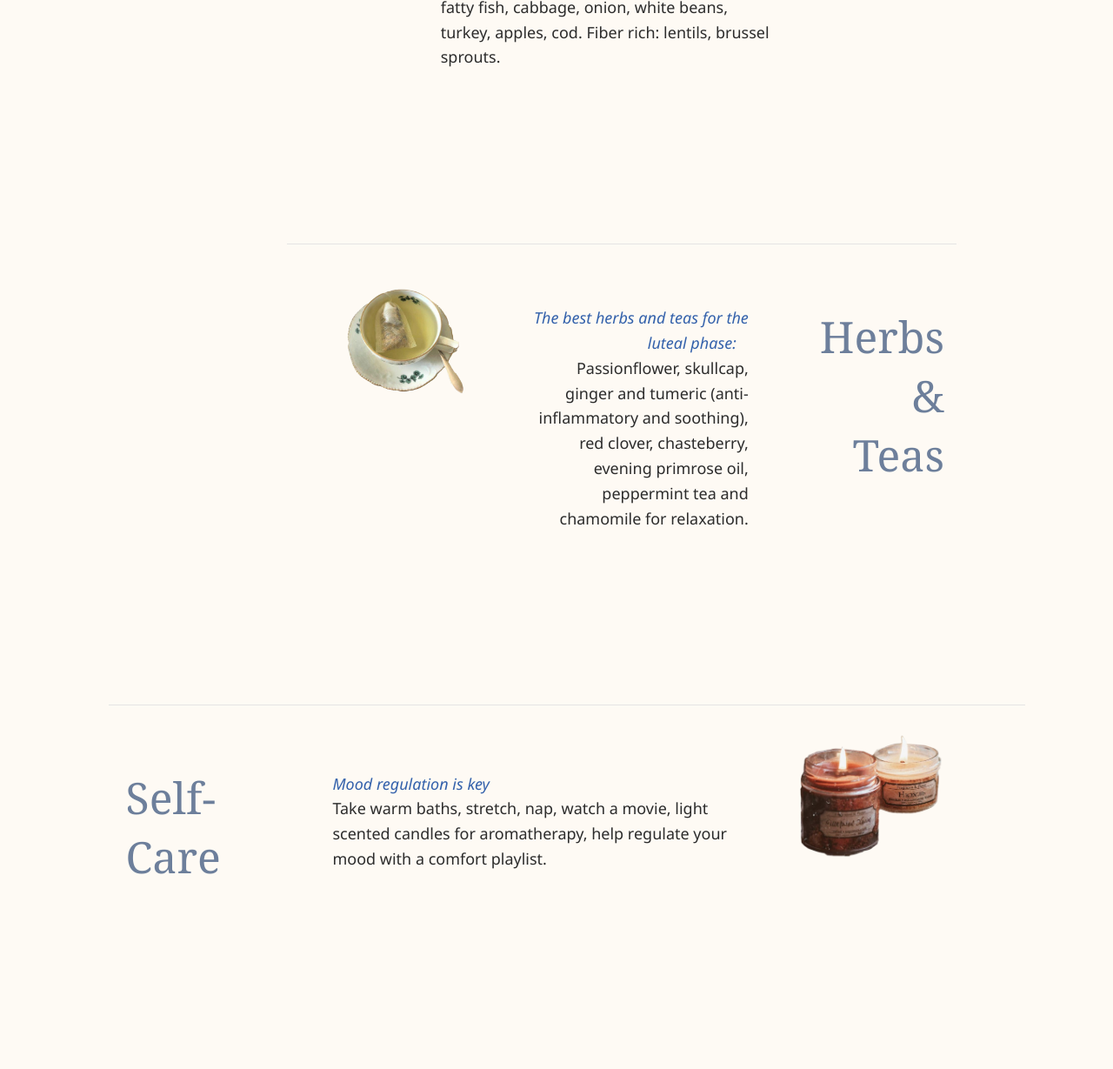
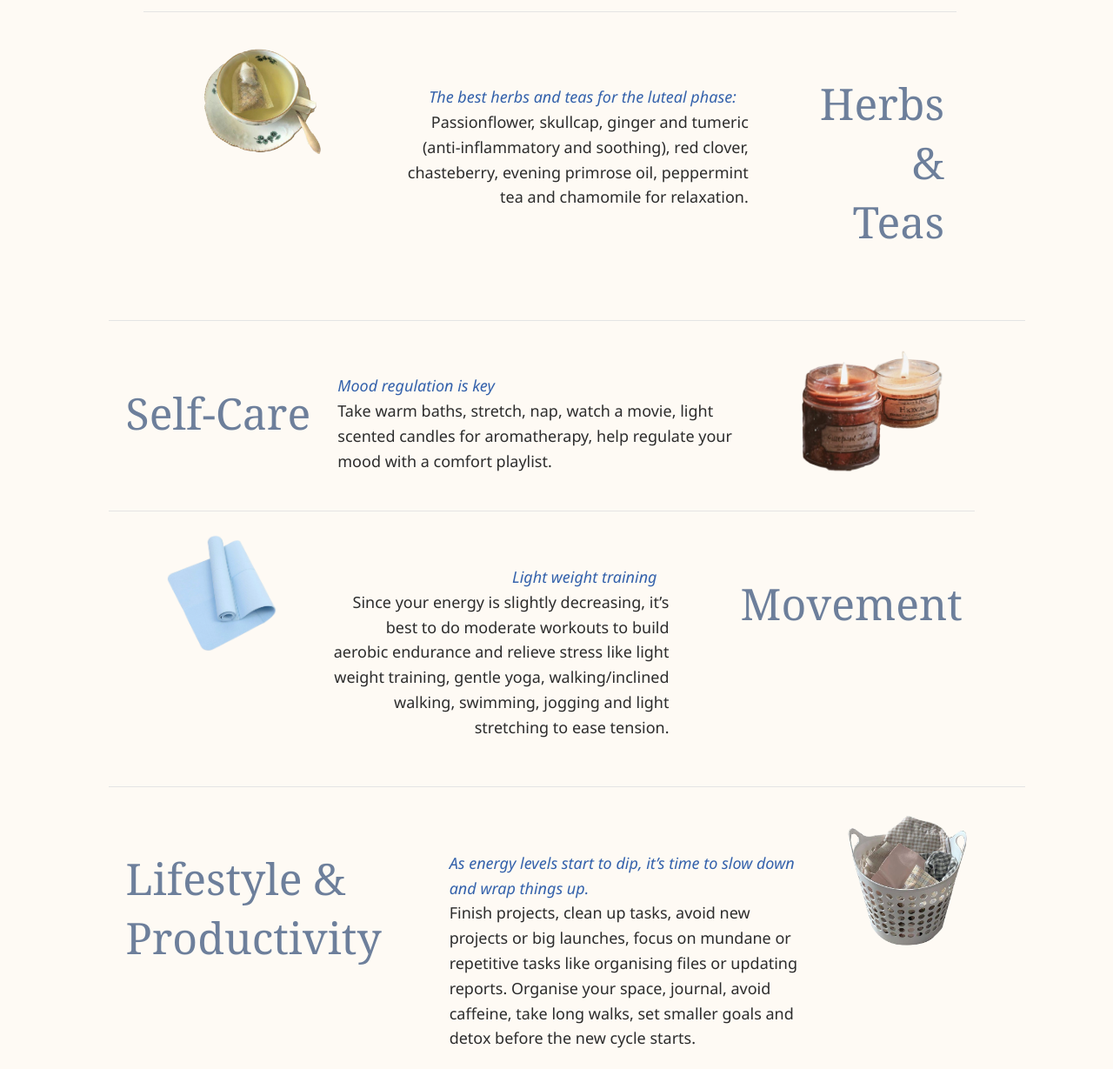
Before and after one commit to dara-odebode/bloom-and-balance, a plain HTML site: page luteal.html in a window 1280 px wide. Shown: the part 934-2163 px from the top of the page at 87% size. Drawn offline with Linux system fonts and the light colour scheme.

Commit message:
improved luteal phase page

```diff
--- a/luteal.css
+++ b/luteal.css
@@ -4,7 +4,6 @@
     box-sizing: border-box;
     margin-left: 22px;
     margin-right: 14px;
-    margin-bottom: 50px !important;
   }
 
   html {
@@ -64,7 +63,7 @@
     font-size: 65px;
     color: #6d7f9b;
     font-weight: lighter;
-    margin-bottom: 0%;
+    margin-top: 5%;
 }
 
 .subtitle{
@@ -73,6 +72,7 @@
     font-weight: 400;
     font-family: 'Segoe UI', Tahoma, Geneva, Verdana, sans-serif;
     color: #6389c5;
+    margin-top: -30px;
 }
 
 .info {
@@ -84,7 +84,7 @@
     margin-left: 300px;
     margin-right: 20%;
     margin-bottom: 40px;
-    margin-top: 0%;
+    margin-top: 2px;
     color: #2C2C2C;
 }
 
@@ -98,16 +98,26 @@
     margin-left: 20px;
   }
 
+.about-column-title-self-care {
+  font-size: 50px !important;
+  font-weight: normal;
+  color: #6d7f9b;
+  flex: 1;
+  margin-left: 20px;
+  margin-right: -11%;
+}
+
 .about-columns {
   display: flex;
   align-items: flex-start;
   justify-content: space-between;
-  margin-top: 0;
+  margin-top: 6%;
   border-top: 1px solid #e4e4e4;
   padding-top: 30px;
   margin-right: 5%;
   margin-left: 5%;
   gap: 20px;
+  margin-bottom: 25px;
 }
 
 .about-columns.reverse {
@@ -115,7 +125,8 @@
   text-align: right;
   margin-right: 10%;
   margin-top: 0%;
-  margin-left: 20%;
+  margin-left: 5%;
+  margin-bottom: -3%;
 }
 
 .about-columns.no-border {
@@ -174,14 +185,14 @@
   .role-entry-movement {
     display: flex;
     align-items: flex-start;
-    gap: 200px;
+    gap: 110px;
   }
 
   .role-entry-self-care p { /* paragraphs */
     line-height: 1.6;
     font-size: 18px;
     flex: 2;
-    margin-top: 6%;
+    margin-top: 4%;
     margin-left:0%;
     font-weight: 400;
     font-family: 'Segoe UI', Tahoma, Geneva, Verdana, sans-serif;
@@ -254,6 +265,7 @@
   .meal img {
     max-width: 70%;
     height: auto;
+    margin-top: -5%;
     display: block;
   }
 
@@ -285,12 +297,11 @@
   }
 
   .herbs img {
-    margin-top:50%;
-    max-width: 400%;
+    margin-top:20%;
+    max-width: 320%;
     height: auto;
     display: block;
   }
-
 
   .movement {
     flex: 1;
@@ -298,8 +309,19 @@
   }
 
   .movement img {
-    margin-top:50%;
-    max-width: 600%;
+    margin-top: -10%;
+    max-width: 330%;
     height: auto;
     display: block;
   }
+
+  /* for all images to hover */
+
+.about-columns img {
+  transition: transform 0.6s ease;
+}
+
+/* Hover effect */
+.about-columns img:hover {
+  transform: translateY(-11px);
+}
--- a/luteal.html
+++ b/luteal.html
@@ -21,7 +21,7 @@
 
       <div class="title">
         <h2 class="title">The Luteal Phase</h2>
-        <p class="subtitle">Days 18 - 28 | Inner Autum</p>
+        <p class="subtitle">Days 18 - 28 | Inner Autumn</p>
         <p class="info">Progesterone is produced and estrogen and testosterone levels dip. Your body prepares for menstruation again. You might feel unmotivated and you’re prone to fatigue. It's best to slow down, focus on self-care and work on your mobility. You’re mental clarity is improved and you have better emotional regulation.</p>
       </div>
 
@@ -40,7 +40,7 @@
                      Anti-inflammatory: tumeric, fatty fish, cabbage, onion, white beans, turkey, apples, cod.
                     Fiber rich: lentils, brussel sprouts.</p>
                     <div class="meal">
-                    <img src="images\luteal meal.png" alt="meal" >
+                    <img src="luteal\luteal meal.png" alt="meal" >
                    </div>
             </div>
           </div>
@@ -52,7 +52,7 @@
           <div class="about-history">
             <div class="role-entry-herbs">
               <div class="herbs">
-                  <img src="images\tea.png" alt="tea">
+                  <img src="luteal\tea.png" alt="tea">
               </div>
               <p><em>The best herbs and teas for the luteal phase:</em><br>
                  Passionflower, skullcap, ginger and tumeric (anti-inflammatory and soothing), red clover, chasteberry, evening primrose oil, peppermint tea and chamomile for relaxation.
@@ -64,14 +64,14 @@
 
         <!-- SELF CARE -->
         <div class="about-columns">
-            <h2 class="about-column-title">Self-Care</h2>
+            <h2 class="about-column-title-self-care">Self-Care</h2>
             <div class="about-history">
               <div class="role-entry-self-care">
                 <div class="role-entry">
                 <p><em>Mood regulation is key</em><br>
                     Take warm baths, stretch, nap, watch a movie, light scented candles for aromatherapy, help regulate your mood with a comfort playlist.</p>
                     <div class="selfcare">
-                      <img src="images\selfcare.png" alt="selfcare" >
+                      <img src="luteal\selfcare.png" alt="selfcare" >
                      </div>
               </div>
              </div>
@@ -84,7 +84,7 @@
             <div class="about-history">
               <div class="role-entry-movement">
                 <div class="movement">
-                  <img src="images\movement.png" alt="movement" >
+                  <img src="luteal\movement.png" alt="movement" >
                  </div>
                 <p><em>Light weight training</em><br>
                     Since your energy is slightly decreasing, it’s best to do moderate workouts to build aerobic endurance and relieve stress like light weight training, gentle yoga, walking/inclined walking, swimming, jogging and light stretching to ease tension. </p>
@@ -100,7 +100,7 @@
                     <p><em>As energy levels start to dip, it’s time to slow down and wrap things up. </em><br>
                         Finish projects, clean up tasks, avoid new projects or big launches, focus on mundane or repetitive tasks like organising files or updating reports. Organise your space, journal, avoid caffeine, take long walks, set smaller goals and detox before the new cycle starts.</p>
                         <div class="lifestyle">
-                          <img src="images\lifestyle.png" alt="lifestyle" >
+                          <img src="luteal\lifestyle.png" alt="lifestyle" >
                          </div>
                       </div>
             </div>
```
Also changed, not shown: Luteal/lifestyle.png (renamed from images/lifestyle.png), Luteal/movement.png (renamed from images/movement.png), Luteal/selfcare.png (renamed from images/selfcare.png), Luteal/tea.png (renamed from images/tea.png), 2 other files.
